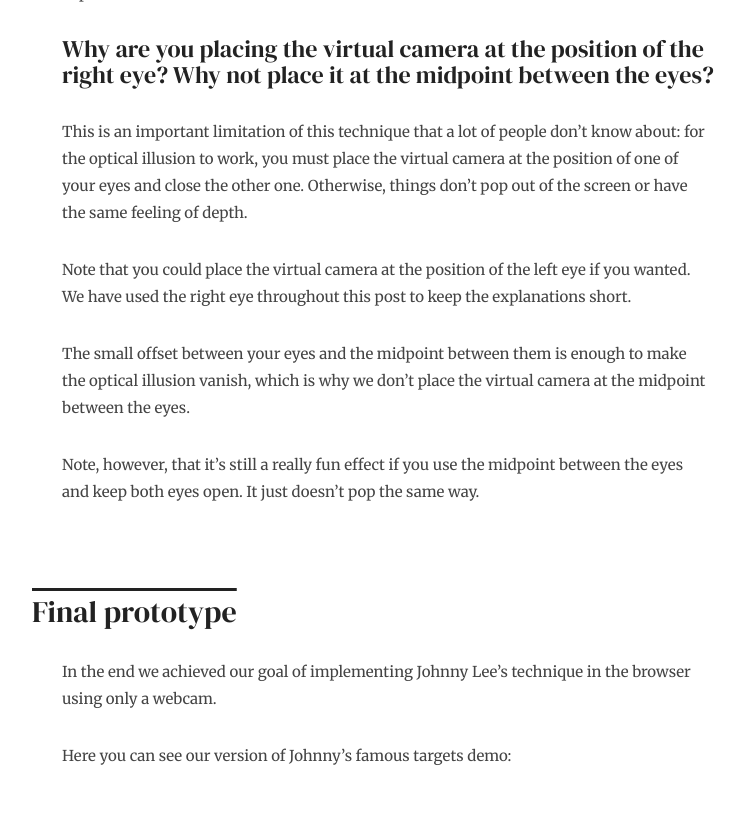
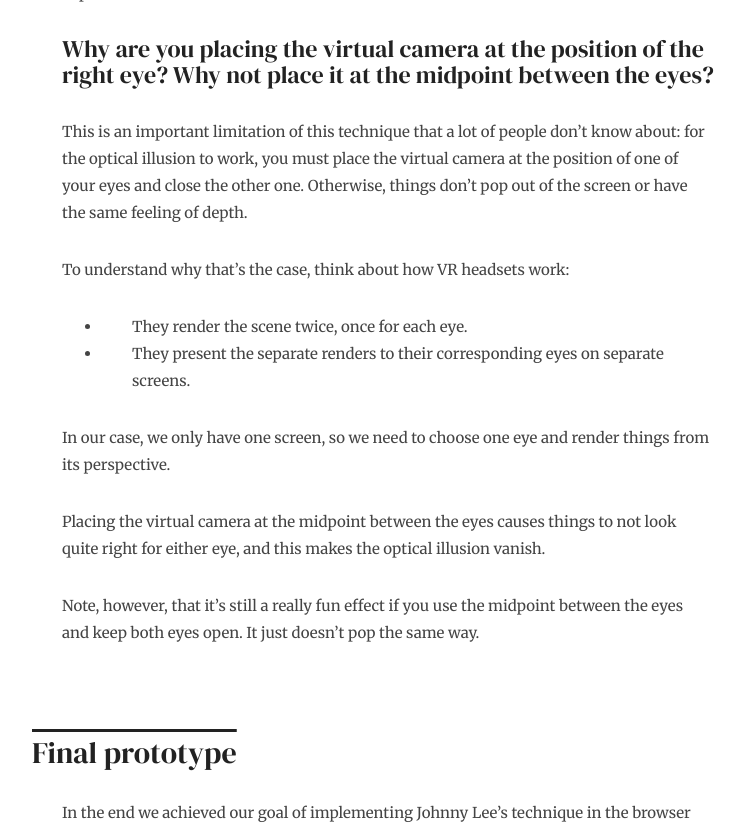
Before and after one commit to Shopify/spatial-commerce-projects, a Jekyll site: the page built from _posts/2023-02-28-WonkaVision.md, in a window 1280 px wide and 900 px high, scrolled down 12984 px, cut to the strip 0-825 px from the top of the window. Shown: the whole strip, without its empty margins (253-997 px from the left). Built offline with Jekyll 4.4.1, drawn with Linux system fonts in a browser that asks for light colours; some web fonts are replaced.

Commit message:
Improve explanation of why optical illusion only works with one eye.

```diff
--- a/_posts/2023-02-28-WonkaVision.md
+++ b/_posts/2023-02-28-WonkaVision.md
@@ -154,9 +154,14 @@ If you are interested in learning more about off-axis perspective projections, [
 
 This is an important limitation of this technique that a lot of people don’t know about: for the optical illusion to work, you must place the virtual camera at the position of one of your eyes and close the other one. Otherwise, things don’t pop out of the screen or have the same feeling of depth.
 
-Note that you could place the virtual camera at the position of the left eye if you wanted. We have used the right eye throughout this post to keep the explanations short.
+To understand why that's the case, think about how VR headsets work:
 
-The small offset between your eyes and the midpoint between them is enough to make the optical illusion vanish, which is why we don’t place the virtual camera at the midpoint between the eyes.
+- They render the scene twice, once for each eye.
+- They present the separate renders to their corresponding eyes on separate screens.
+
+In our case, we only have one screen, so we need to choose one eye and render things from its perspective.
+
+Placing the virtual camera at the midpoint between the eyes causes things to not look quite right for either eye, and this makes the optical illusion vanish.
 
 Note, however, that it’s still a really fun effect if you use the midpoint between the eyes and keep both eyes open. It just doesn’t pop the same way.
 
```
